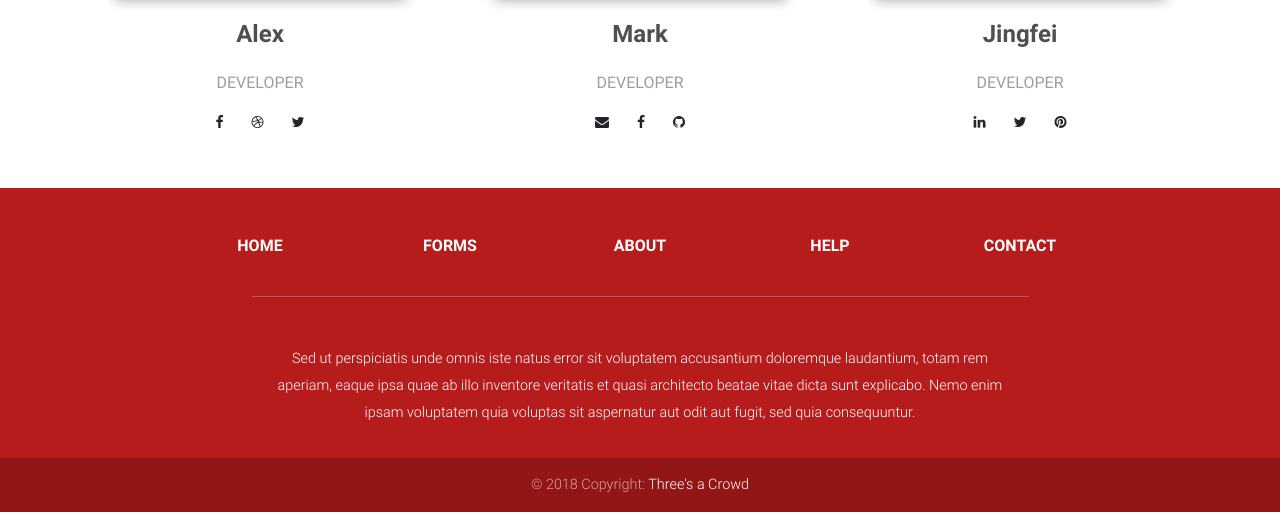
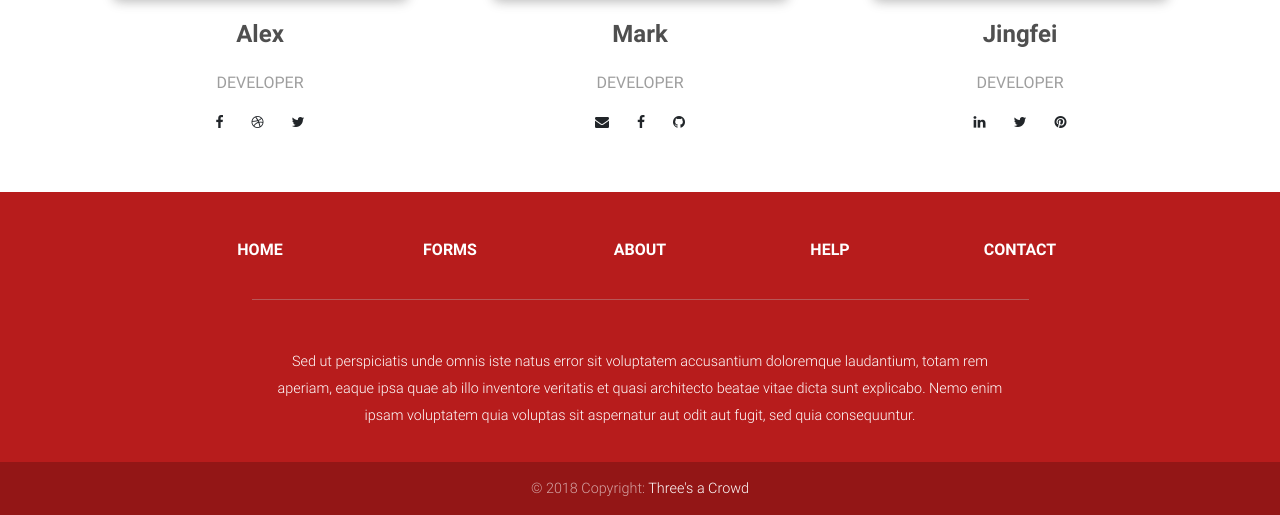
Before and after one commit to ortiza5/Threes-a-Crowd-SD-D-Project, a Flask app: page /about in a window 1280 px wide. Shown: the part 978-1493 px from the top of the page. Run offline with Flask 2, Linux system fonts and the light colour scheme; parts of the project's set-up code (start-up, migrations or seed data) failed here and were passed over; some libraries are stand-ins or nearby versions.

Commit message:
reverted old fix to footer positioning

```diff
--- a/static/css/style.css
+++ b/static/css/style.css
@@ -22,7 +22,7 @@ background-attachment: fixed;
 }
 
 
-html {
+/* html {
   height: 100%;
   box-sizing: border-box;
 }
@@ -45,4 +45,4 @@ footer {
   right: 0;
   bottom: 0;
   left: 0;
-}
+} */
```
